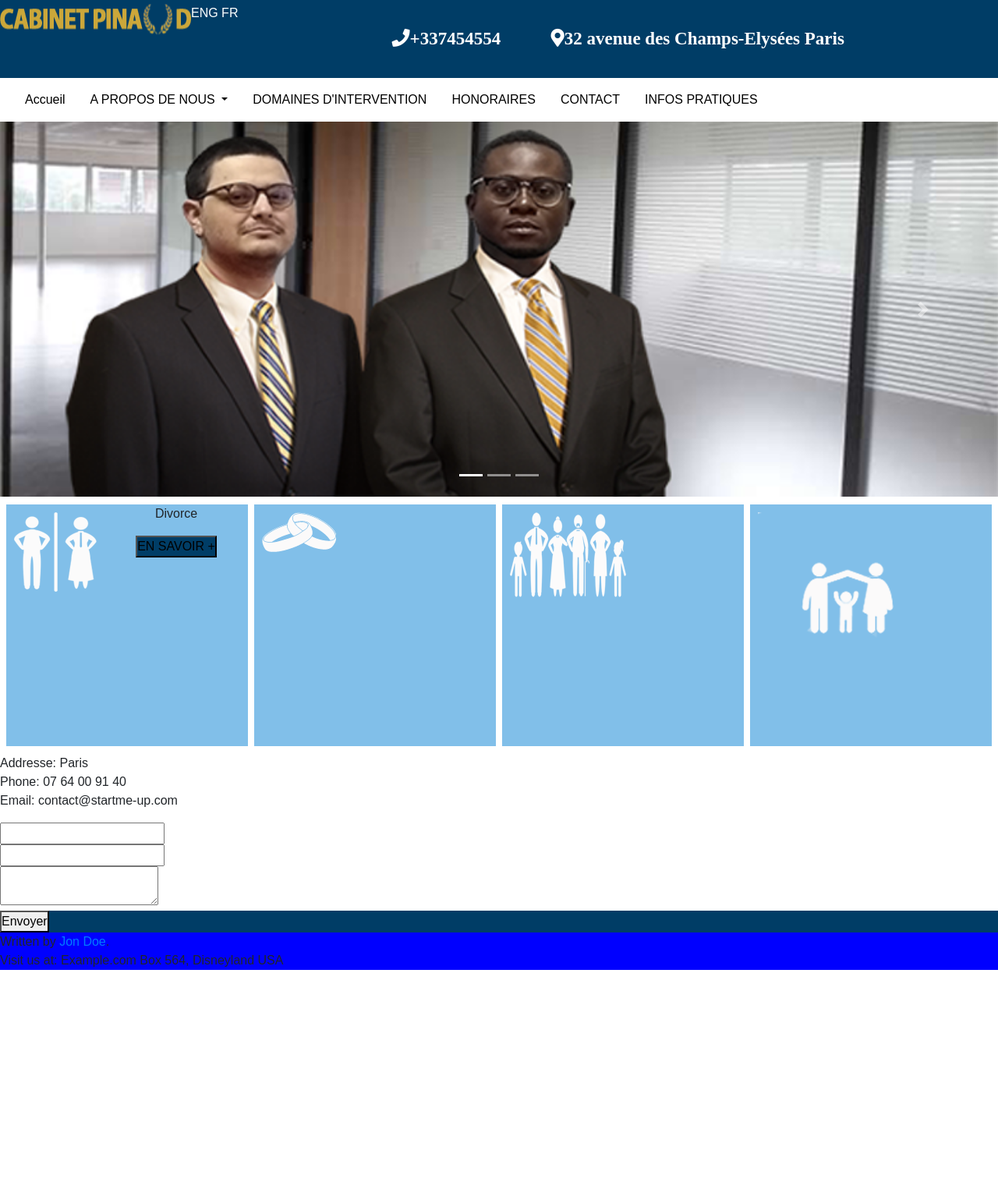
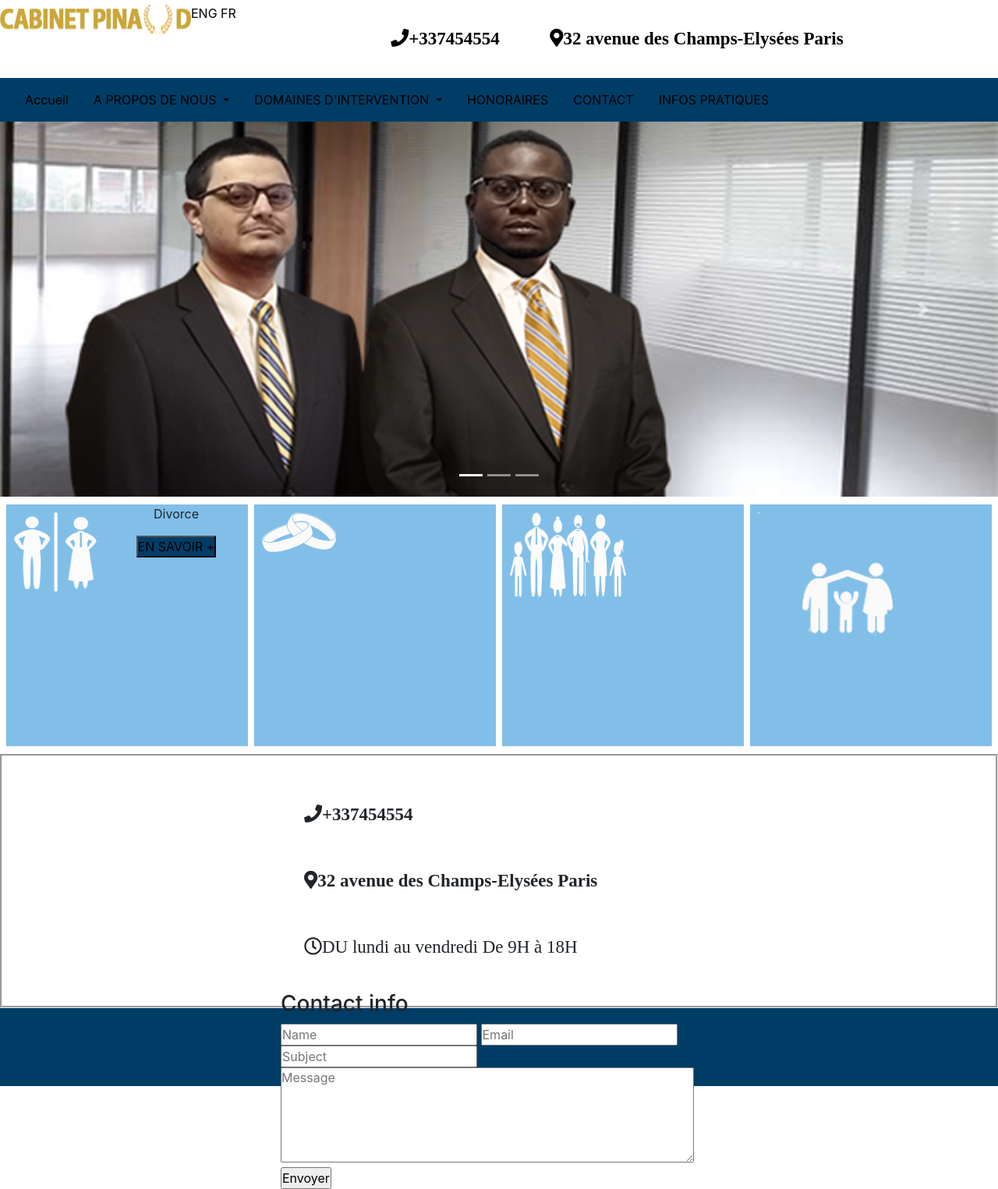
Before and after one commit to Sese127/pinaud, a PHP site: page / in a window 1280 px wide. Shown: the whole page at 78% size. Before the commit the page ends 1244 px from the top, so only its background shows below. Run offline with PHP 8.4, Linux system fonts and the light colour scheme; some libraries are stand-ins or nearby versions.

Commit message:
contact form

```diff
--- a/index.html
+++ b/index.html
@@ -20,7 +20,7 @@
     <div class="coordonnes">
         <i class="fas fa-phone">+337454554</i>
         <i class="fas fa-map-marker-alt">32 avenue des Champs-Elysées Paris</i>
-        <i class="far fa-clock">DU lundi au vendredi De 9H à 18H</i>
+        <i class="fas fa-clock">DU lundi au vendredi De 9H à 18H</i>
     </div>
 </section>
 
@@ -40,8 +40,16 @@
               <a class="dropdown-item" href="#">Biographie de Maître Gratias PINAUD</a>
             </div>
           </li>
-        <li class="nav-item">
-          <a class="nav-link" href="#container">DOMAINES D'INTERVENTION</a>
+          <li class="nav-item dropdown">
+              <a class="nav-link dropdown-toggle" href="#" id="navbarDropdown" role="button" data-toggle="dropdown" aria-haspopup="true" aria-expanded="false">
+                DOMAINES D'INTERVENTION
+              </a>
+              <div class="dropdown-menu" aria-labelledby="navbarDropdown">
+                <a class="dropdown-item" href="#">Divorce</a>
+                <a class="dropdown-item" href="#">Mariage/Pacs</a>
+                <div class="dropdown-divider">Succession</div>
+                <a class="dropdown-item" href="#">Autorité Parentale</a>
+              </div>
             </li>
         <li class="nav-item">
           <a class="nav-link" href="#">HONORAIRES</a>
@@ -98,49 +106,51 @@
             </section>
 
             <!--Formulaire de contact-->
+
             <section id="contact">
-
+                <section class="form">
+                      <div id="informations">
                             <ul class="list-style-one">
-                                <li><span>Addresse:</span> Paris</li>
-                                <li><span>Phone:</span> 07 64 00 91 40</li>
-                                <li><span>Email:</span> contact@startme-up.com</li>
+                                <i class="fas fa-phone">+337454554</i>
+                                <i class="fas fa-map-marker-alt">32 avenue des Champs-Elysées Paris</i>
+                                <i class="far fa-clock">DU lundi au vendredi De 9H à 18H</i>
                             </ul>
                         </div>
 
 
-                    <div class="inner-column"></div>
-                    <form action="/contact" method="post">
-                      <div>
 
-                          <input type="text" id="name" name="user_name">
-                      </div>
-                      <div>
 
-                          <input type="email" id="mail" name="user_mail">
-                      </div>
-                      <div>
 
-                          <textarea ></textarea>
-                      </div>
-                      <div class="button">
-                          <button type="submit">Envoyer</button>
-                      </div>
+                        <div id="contactform">
+                          <h3>Contact info</h3>
+
+                            <form>
+                              <input class="form_contact" type="text" name="name" required="required"  placeholder="Name">
+                              <input class="form_contact" type="email" name="email" required="required" placeholder="Email">
+                              <input class="form_contact" type="text" name="subject" required="required"  placeholder="Subject">
+                              <textarea name="textarea" rows="5" cols="50" required="required" placeholder="Message"></textarea>
+                              <input id="button_send" type="submit" value="Envoyer" >
                             </form>
                         </div>
-                    </div>
+                  </section>
+
+
                   </section>
 
 
 
        <footer>
-       <address>
-Written by <a href="mailto:webmaster@example.com">Jon Doe</a>.<br>
-Visit us at:
-Example.com
-Box 564, Disneyland
-USA
-</address>
+         <section class="partie">
 
+          </section>
+
+           <section class="partie">
+
+           </section>
+
+           <section class="partie">
+
+           </section>
        </footer>
 
        <!--js-->
@@ -148,8 +158,5 @@ USA
 
     <!-- min js-->
         <script src="https://stackpath.bootstrapcdn.com/bootstrap/4.1.3/js/bootstrap.min.js" integrity="sha384-ChfqqxuZUCnJSK3+MXmPNIyE6ZbWh2IMqE241rYiqJxyMiZ6OW/JmZQ5stwEULTy" crossorigin="anonymous"></script>
-
-
-
   </body>
 </html>
--- a/style.css
+++ b/style.css
@@ -4,7 +4,6 @@
 
 *{margin: 0;
 padding: 0;
- font-family: 'Montserrat', sans-serif;
 }
 
 
@@ -31,16 +30,22 @@ i {
   color: black;
 }
 
+ul{
+
+}
 
   .entete  {
-    background-color:#003d66;
-    color: white;
+    background-color:white;
+    color: black;
     text-align: center;
     height: 100px;
     padding: 5px 0px;
   }
 
+.navbar {
+  background-color: #003d66;
 
+}
   .nav a {
     color: black
   }
@@ -76,3 +81,30 @@ p {
 #container img {
   padding: 10px ;
 }
+
+#google-maps{
+  height: 100%;
+  width: 100%;
+  position:absolute;
+
+}
+
+#contact {
+  display: flex;
+  justify-content: space-evenly;
+  /*space-evenly pour les marges entre chaque bloc */
+  border-style: groove
+}
+
+.form {
+  width: 600px;
+  height: 300px;
+  margin: 10px 0px;
+  padding: 20px;
+}
+
+
+footer{
+  background-color: #003d66;
+  height: 100px
+}
```
Lines whose indentation alone changed are shown as unchanged.
